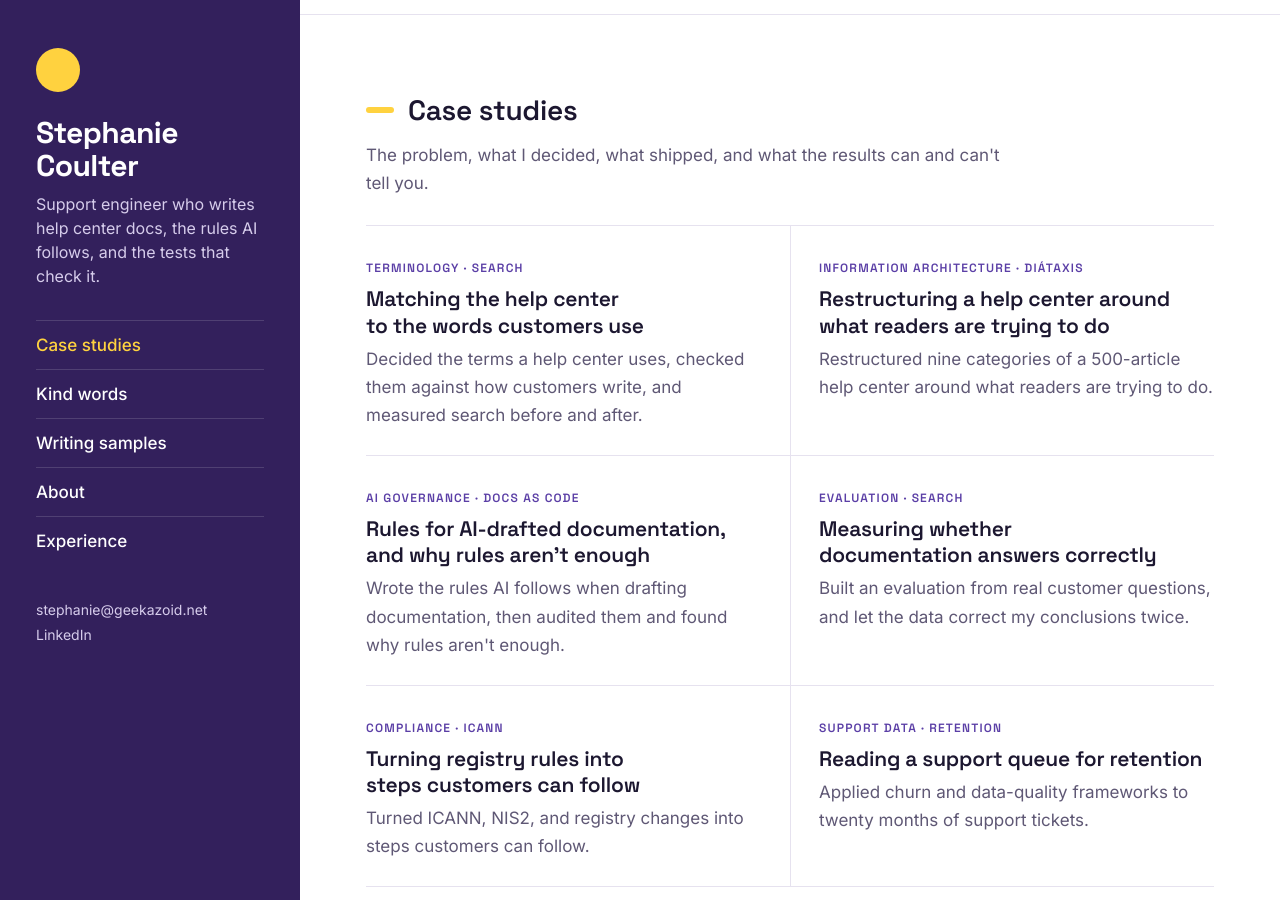
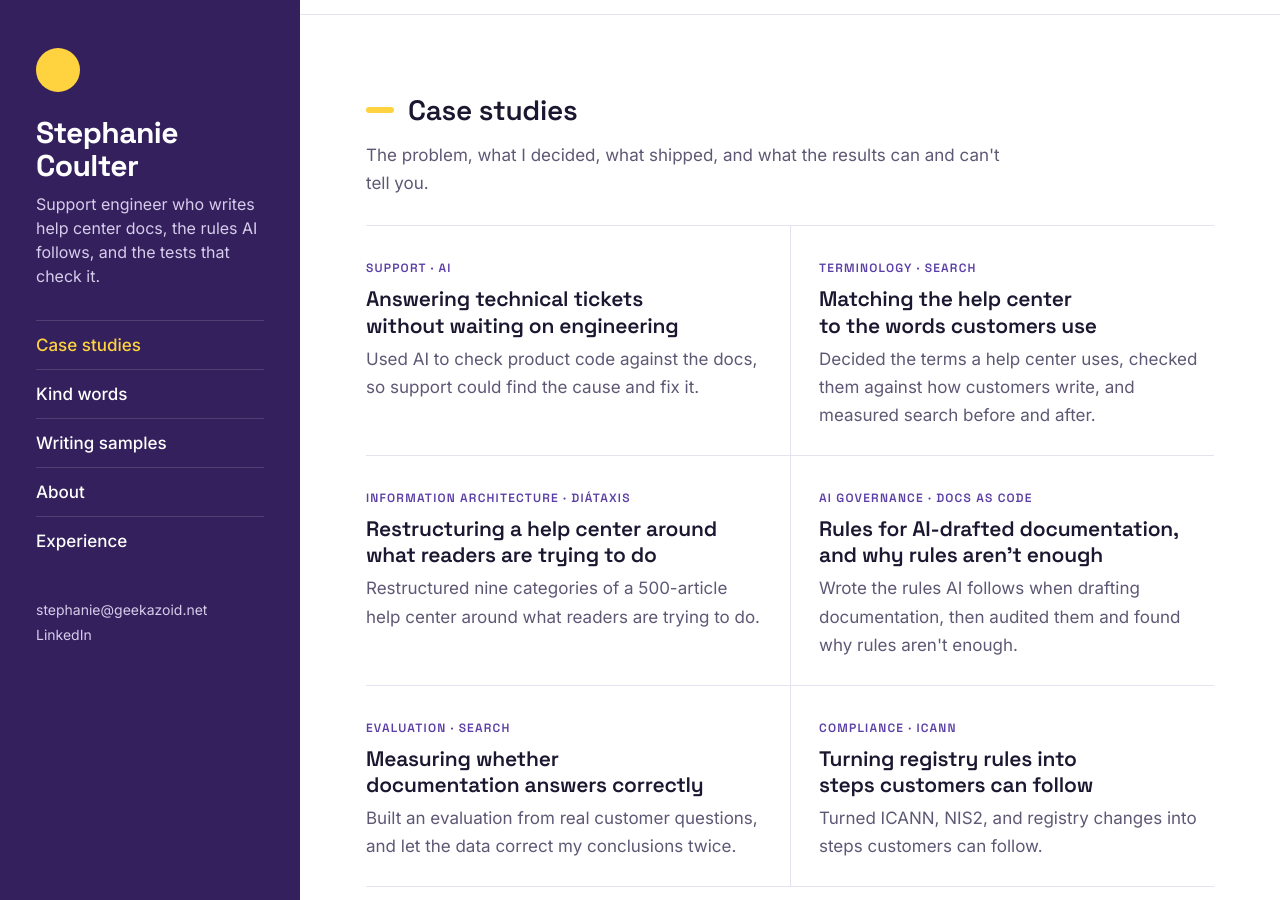
Before and after one commit to stephanoodle/portfolio, a Jekyll site: the page built from index.html, in a window 1280 px wide and 900 px high, scrolled down 474 px. Built offline with Jekyll 4.4.1, drawn with Linux system fonts in a browser that asks for light colours; some of the changed lines change nothing that is shown.

Commit message:
Case study: answering technical tickets without waiting on engineering — first on the page

```diff
--- /dev/null
+++ b/case-studies/technical-tickets-with-ai.md
@@ -0,0 +1,55 @@
+---
+layout: case-study
+title: "Answering technical tickets without waiting on engineering"
+description: "Used AI to check product code against the docs, so support could find the cause and fix it."
+tags: ["Support", "AI"]
+---
+
+# Case study: answering technical tickets without waiting on engineering
+
+**Stephanie Coulter · DNSimple, a domain registrar · September 2026**
+
+Some support tickets can't be answered from the documentation. The docs say how the product should behave, and the customer is telling you it doesn't. Usually the next step is asking a developer and waiting. Since the start of summer 2026, I've been answering most of these myself by having AI check the product code against the support docs, with me deciding what to do and confirming the fix. At least two tickets a day now go this way.
+
+---
+
+## The problem
+
+On a small team, every technical question sent to engineering takes a developer away from their work, and the customer waits for an answer. As engineering time got harder to come by, that wait got longer. The information support needed was already in the code. Support just couldn't read it quickly enough to use during a reply.
+
+## How the work is split
+
+| AI does | I do |
+|---|---|
+| Reads the relevant code and support articles side by side | Decides which ticket needs this, and what question to ask |
+| Explains what the product actually does, and where it differs from the docs | Checks the explanation against live results before trusting it |
+| Suggests a cause and a fix | Chooses the fix and runs it with admin tools |
+| Drafts the reply | Confirms the fix worked, checks every link, and sends the reply |
+
+The AI never takes an action on an account, and nothing goes to a customer until I've checked it against what's actually happening.
+
+## A worked example
+
+**The ticket.** A customer had transferred two domains in, kept DNS hosting with us, and set up redirects on the root and `www` of both. None of the redirects worked.
+
+**The cause.** The redirect records were fine. The previous provider had signed the domains with DNSSEC, and its DS records were still at the registries. We weren't signing either zone, so validating resolvers like Google's and Cloudflare's rejected every answer, and nobody's browser ever reached the redirect.
+
+**Why it hadn't fixed itself.** Checking the code explained why the old records hadn't been removed automatically, and which admin action would remove them.
+
+**The fix, confirmed.** I removed the records and queried the registry servers directly. About 12 minutes later, none of them returned a DS record. Both domains resolved, and all four hostnames returned a redirect over HTTP.
+
+**What I caught before replying.** HTTPS still failed on all four hostnames because no certificate was installed for them. The reply explained the cause and the fix, warned that one resolver might keep the old failure cached for up to an hour, and gave the certificate steps. Before sending it, I confirmed the customer's plan included HTTPS redirects, since not every plan does, and checked each linked article.
+
+## The limits, stated
+
+- **At least two tickets a day is my estimate, not a count.** I haven't been tagging these tickets.
+- **AI can explain code confidently and still be wrong.** That's why the live checks happen before anything changes for the customer. The code tells you what should happen, and the checks tell you what did.
+- **This doesn't replace engineering.** Real bugs still go to developers, with better detail than before. What changes is that support no longer has to ask engineering what the product does.
+
+## What I'd carry to another team
+
+1. **Give support read access to the code,** alongside the help center, and an AI tool that can search both.
+2. **Ask why, not just what.** "Why didn't this clean itself up?" finds the real cause, where "what's wrong?" can stop at the symptom.
+3. **Confirm with live checks** before acting and after, from outside your own systems.
+4. **Keep the actions human.** AI explains and drafts, and a person changes accounts and sends replies.
+5. **Tag these tickets from the first day,** so you have a real count, not an estimate.
--- a/index.html
+++ b/index.html
@@ -18,7 +18,7 @@ layout: default
     <h2>Case studies</h2>
     <p class="lead">The problem, what I decided, what shipped, and what the results can and can't tell you.</p>
     <div class="grid2">
-      {% assign order = "controlled-vocabulary,help-center-restructure,ai-writing-rules,measuring-answer-quality,registrar-compliance-docs,ticket-queue-analysis" | split: "," %}
+      {% assign order = "technical-tickets-with-ai,controlled-vocabulary,help-center-restructure,ai-writing-rules,measuring-answer-quality,registrar-compliance-docs,ticket-queue-analysis" | split: "," %}
       {% for slug in order %}
         {% assign path = "case-studies/" | append: slug | append: ".md" %}
         {% assign study = site.pages | where: "path", path | first %}
```
